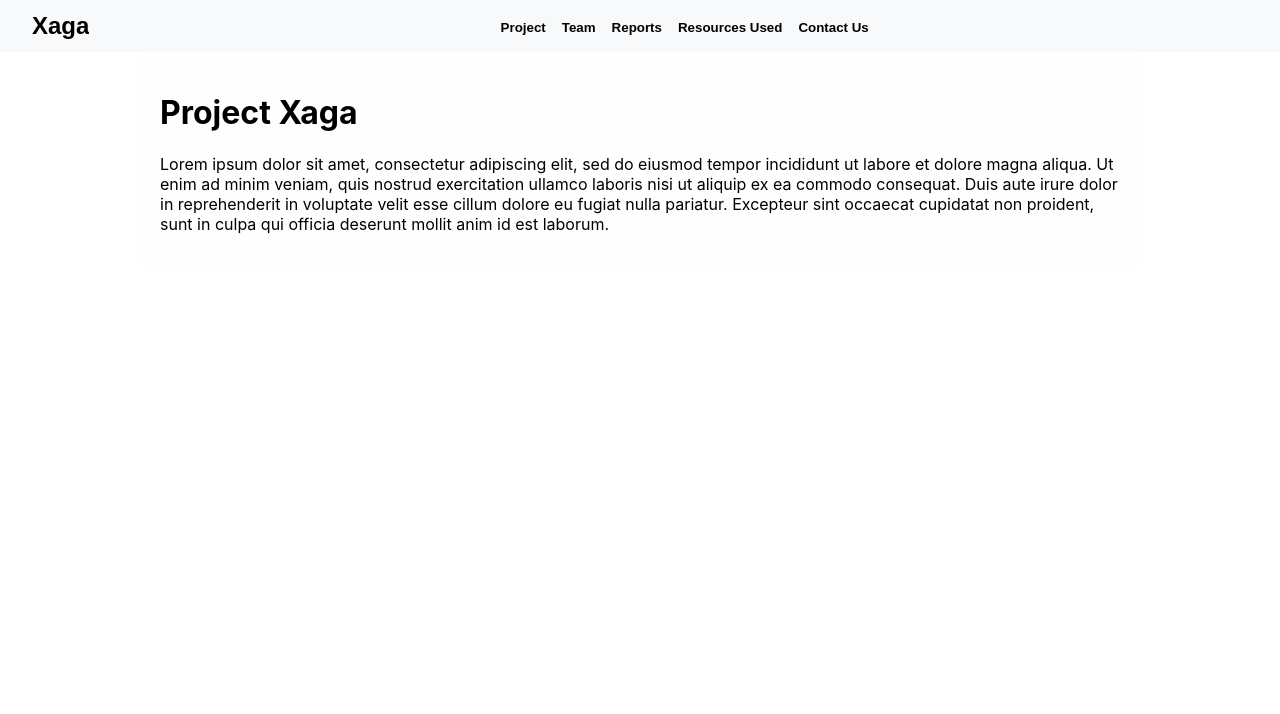
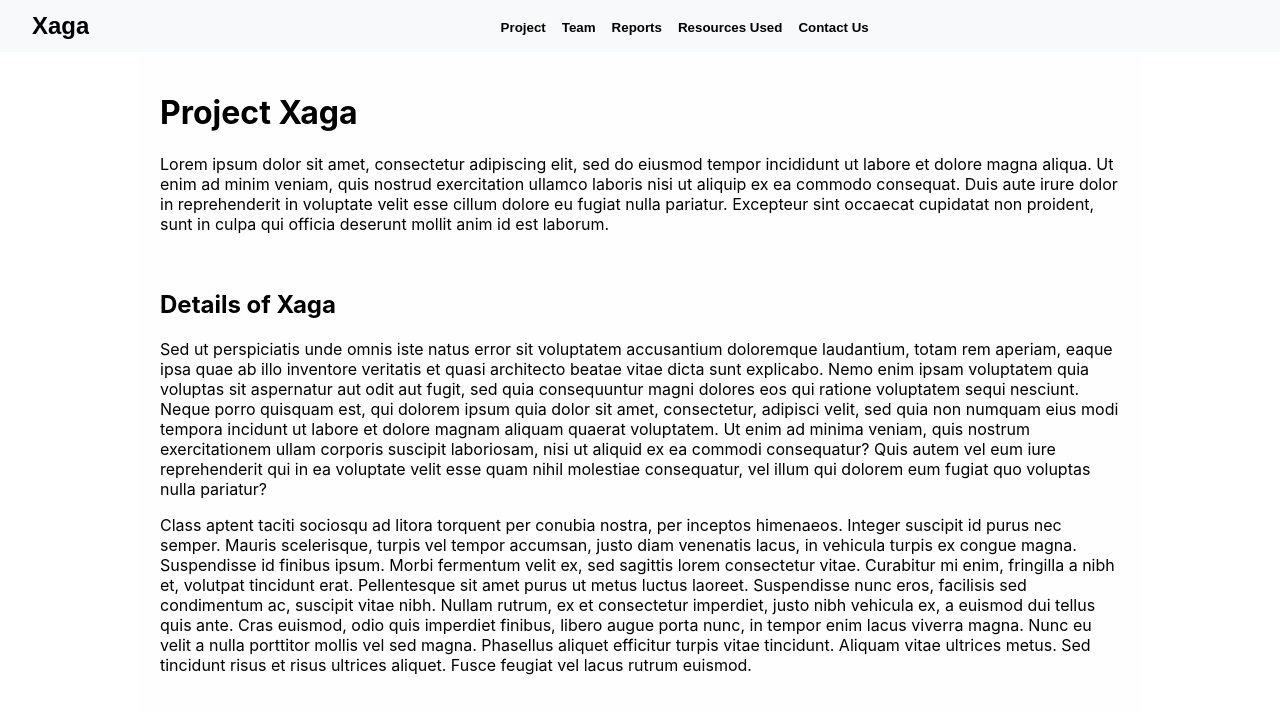
Before and after one commit to PrioVar/PrioVar, a React (Create React App) app: page / in a window 1280 px wide. Shown: the top 714 px of the page. Built offline with nearby package versions, Linux system fonts and the light colour scheme.

Commit message:
Lorem Ipsum added for inspection

```diff
--- a/src/components/WelcomePage.js
+++ b/src/components/WelcomePage.js
@@ -10,7 +10,30 @@ const WelcomePage = () => {
           }}
         >
         <h1>Project Xaga</h1>
-        <p>Lorem ipsum dolor sit amet, consectetur adipiscing elit, sed do eiusmod tempor incididunt ut labore et dolore magna aliqua. Ut enim ad minim veniam, quis nostrud exercitation ullamco laboris nisi ut aliquip ex ea commodo consequat. Duis aute irure dolor in reprehenderit in voluptate velit esse cillum dolore eu fugiat nulla pariatur. Excepteur sint occaecat cupidatat non proident, sunt in culpa qui officia deserunt mollit anim id est laborum.</p>
+        <p>Lorem ipsum dolor sit amet, consectetur adipiscing elit, sed do eiusmod tempor incididunt ut labore et dolore magna
+            aliqua. Ut enim ad minim veniam, quis nostrud exercitation ullamco laboris nisi ut aliquip ex ea commodo consequat.
+            Duis aute irure dolor in reprehenderit in voluptate velit esse cillum dolore eu fugiat nulla pariatur. Excepteur sint
+            occaecat cupidatat non proident, sunt in culpa qui officia deserunt mollit anim id est laborum.</p>
+        <br/>
+        <h2>Details of Xaga</h2>
+        <p>Sed ut perspiciatis unde omnis iste natus error sit voluptatem accusantium doloremque laudantium, totam rem aperiam,
+            eaque ipsa quae ab illo inventore veritatis et quasi architecto beatae vitae dicta sunt explicabo. Nemo enim ipsam
+            voluptatem quia voluptas sit aspernatur aut odit aut fugit, sed quia consequuntur magni dolores eos qui ratione
+            voluptatem sequi nesciunt. Neque porro quisquam est, qui dolorem ipsum quia dolor sit amet, consectetur, adipisci velit,
+            sed quia non numquam eius modi tempora incidunt ut labore et dolore magnam aliquam quaerat voluptatem. Ut enim ad
+            minima veniam, quis nostrum exercitationem ullam corporis suscipit laboriosam, nisi ut aliquid ex ea commodi
+            consequatur? Quis autem vel eum iure reprehenderit qui in ea voluptate velit esse quam nihil molestiae consequatur,
+            vel illum qui dolorem eum fugiat quo voluptas nulla pariatur?</p>
+        <p>
+        Class aptent taciti sociosqu ad litora torquent per conubia nostra, per inceptos himenaeos. Integer suscipit id purus nec
+        semper. Mauris scelerisque, turpis vel tempor accumsan, justo diam venenatis lacus, in vehicula turpis ex congue magna.
+        Suspendisse id finibus ipsum. Morbi fermentum velit ex, sed sagittis lorem consectetur vitae. Curabitur mi enim, fringilla
+        a nibh et, volutpat tincidunt erat. Pellentesque sit amet purus ut metus luctus laoreet. Suspendisse nunc eros, facilisis
+        sed condimentum ac, suscipit vitae nibh. Nullam rutrum, ex et consectetur imperdiet, justo nibh vehicula ex, a euismod dui
+        tellus quis ante. Cras euismod, odio quis imperdiet finibus, libero augue porta nunc, in tempor enim lacus viverra magna.
+        Nunc eu velit a nulla porttitor mollis vel sed magna. Phasellus aliquet efficitur turpis vitae tincidunt. Aliquam vitae
+        ultrices metus. Sed tincidunt risus et risus ultrices aliquet. Fusce feugiat vel lacus rutrum euismod.
+        </p>
         </div>
     )
 };
```
